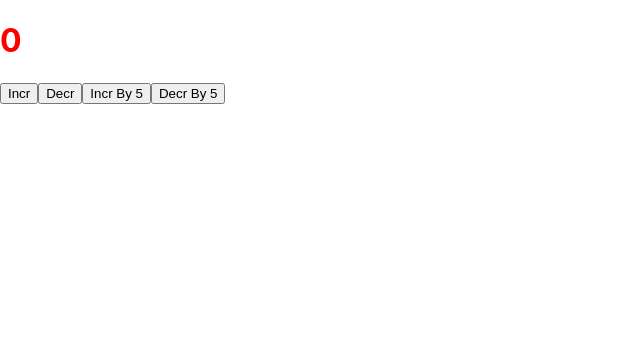
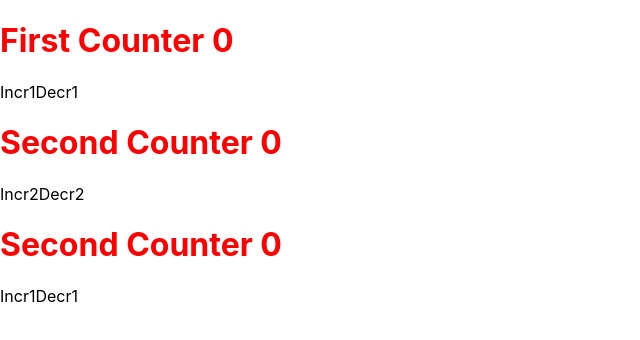
Before and after one commit to geeksterin/fs-02-08-03b1-React-, a React (Create React App) app in the folder CRA/reactstart/: page /users/1 in a window 1280 px wide. Shown: the top 340 px of the page, without its empty margins (0-640 px from the left). Built offline with nearby package versions, Linux system fonts and the light colour scheme.

Commit message:
useRedcucers example

```diff
--- a/CRA/reactstart/src/App.js
+++ b/CRA/reactstart/src/App.js
@@ -22,6 +22,7 @@ import Nav from "./Components/Nav";
 import Users from "./Pages/Users";
 import User from "./Pages/User";
 import UseReducercomp from "./UseReducer/UseReducercomp";
+import MultiCounter from "./UseReducer/MultiCounter";
 
 function App() {
   // const inlineStyle = {
@@ -53,7 +54,8 @@ function App() {
       </BrowserRouter>
       <Footer />
       <h1>I am below BrowserRoyter</h1> */}
-      <UseReducercomp />
+      {/* <UseReducercomp /> */}
+      <MultiCounter />
     </>
   );
 }
--- /dev/null
+++ b/CRA/reactstart/src/UseReducer/MultiCounter.js
@@ -0,0 +1,128 @@
+import React, { useReducer, useState } from "react";
+
+// function MultiCounter() {
+//   const [count1, setCount1] = useState(0);
+//   const [count2, setCount2] = useState(0);
+//     const [count3, setCount3] = useState(0);
+//     /**
+//   const [count1, setCount1] = useState(0);
+//   const [count2, setCount2] = useState(0);
+//   const [count3, setCount3] = useState(0);
+//   const [count1, setCount1] = useState(0);
+//   const [count2, setCount2] = useState(0);
+//   const [count3, setCount3] = useState(0);
+//   const [count1, setCount1] = useState(0);
+//   const [count2, setCount2] = useState(0);
+//   const [count3, setCount3] = useState(0);
+//   const [count1, setCount1] = useState(0);
+//   const [count2, setCount2] = useState(0);
+//   const [count3, setCount3] = useState(0);
+//   const [count1, setCount1] = useState(0);
+//   const [count2, setCount2] = useState(0);
+//   const [count3, setCount3] = useState(0);
+//   v
+
+//      */
+//   function handleClick1() {
+//     setCount1(count1 + 1);
+//   }
+//   return (
+// <div>
+//   <div>
+//     <h1>First Counter {count1}</h1>
+//     <buttton onClick={handleClick1}>Incr1</buttton>
+//     <buttton onClick={() => setCount1(count1 - 1)}>Decr1</buttton>
+//   </div>
+//   <div>
+//     <h1>Second Counter {count2}</h1>
+//     <buttton onClick={() => setCount2(count2 + 1)}>Incr2</buttton>
+//     <buttton onClick={() => setCount2(count2 - 1)}>Decr2</buttton>
+//   </div>
+//   <div>
+//     <h1>Second Counter {count3}</h1>
+//     <buttton onClick={() => setCount3(count3 + 1)}>Incr3</buttton>
+//     <buttton onClick={() => setCount3(count3 - 1)}>Decr3</buttton>
+//   </div>
+// </div>
+//   );
+// }
+
+const initialState = {
+  count1: 0,
+  count2: 0,
+  count3: 0,
+};
+
+function reduce(state, action) {
+  switch (action.type) {
+    case "incrementCount1":
+      return {
+        ...state,
+        count1: state.count1 + 1,
+      };
+    case "decrementCount1":
+      return {
+        ...state,
+        count1: state.count1 - 1,
+      };
+    case "incrementCount2":
+      return {
+        ...state,
+        count2: state.count2 + 1,
+      };
+    case "decrementCount2":
+      return {
+        ...state,
+        count2: state.count2 - 1,
+      };
+
+    case "incrementCount3":
+      return {
+        ...state,
+        count3: state.count3 + 1,
+      };
+    case "decrementCount3":
+      return {
+        ...state,
+        count3: state.count3 - 1,
+      };
+  }
+}
+
+function MultiCounter() {
+  const [state, dispatch] = useReducer(reduce, initialState);
+  console.log(state);
+  return (
+    <div>
+      <div>
+        <h1>First Counter {state.count1}</h1>
+        <buttton onClick={() => dispatch({ type: "incrementCount1" })}>
+          Incr1
+        </buttton>
+        <buttton onClick={() => dispatch({ type: "decrementCount1" })}>
+          Decr1
+        </buttton>
+      </div>
+      <div>
+        <h1>Second Counter {state.count2}</h1>
+        <buttton onClick={() => dispatch({ type: "incrementCount2" })}>
+          Incr2
+        </buttton>
+        <buttton onClick={() => dispatch({ type: "decrementCount2" })}>
+          Decr2
+        </buttton>
+      </div>
+      <div>
+        <h1>Second Counter {state.count3}</h1>
+        <buttton onClick={() => dispatch({ type: "incrementCount3" })}>
+          Incr1
+        </buttton>
+        <buttton onClick={() => dispatch({ type: "decrementCount3" })}>
+          Decr1
+        </buttton>
+      </div>
+    </div>
+  );
+}
+
+export default MultiCounter;
--- a/CRA/reactstart/src/axios/Comp.js
+++ b/CRA/reactstart/src/axios/Comp.js
@@ -1,6 +1,6 @@
 import React, { useState, useEffect } from "react";
 import { getAllUsers, getUser, postUsers } from "../http/http.service";
-//please see the "../http/http.service" for more details implementation of axios
+//please see the "../http/http.service" for more detail implementation of axios
 
 function Comp() {
   const [users, setUsers] = useState([]);
```
Also changed, not shown: CRA/reactstart/src/UseReducer/UseReducercomp.js (+32 -1 lines).
